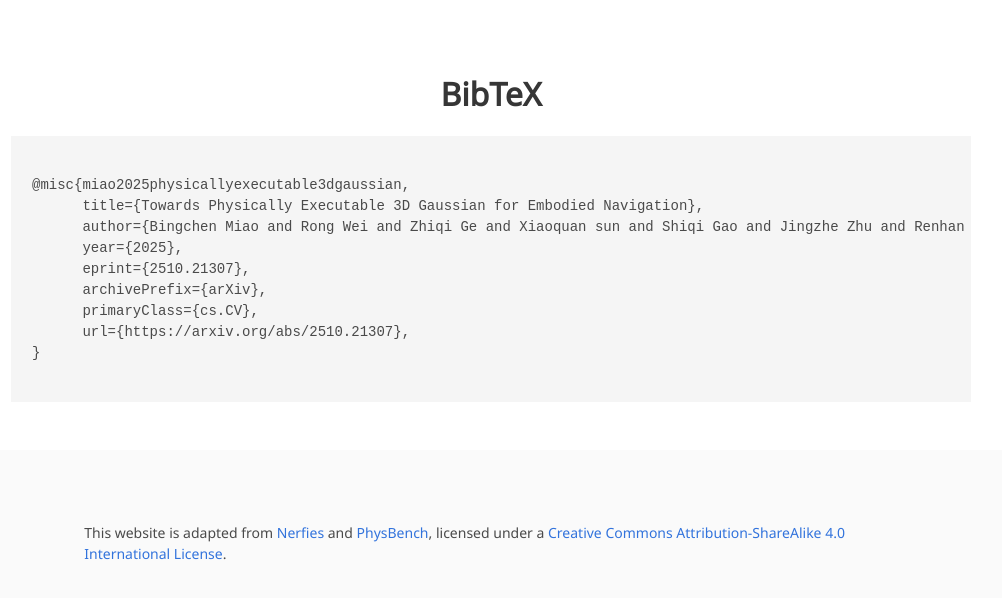
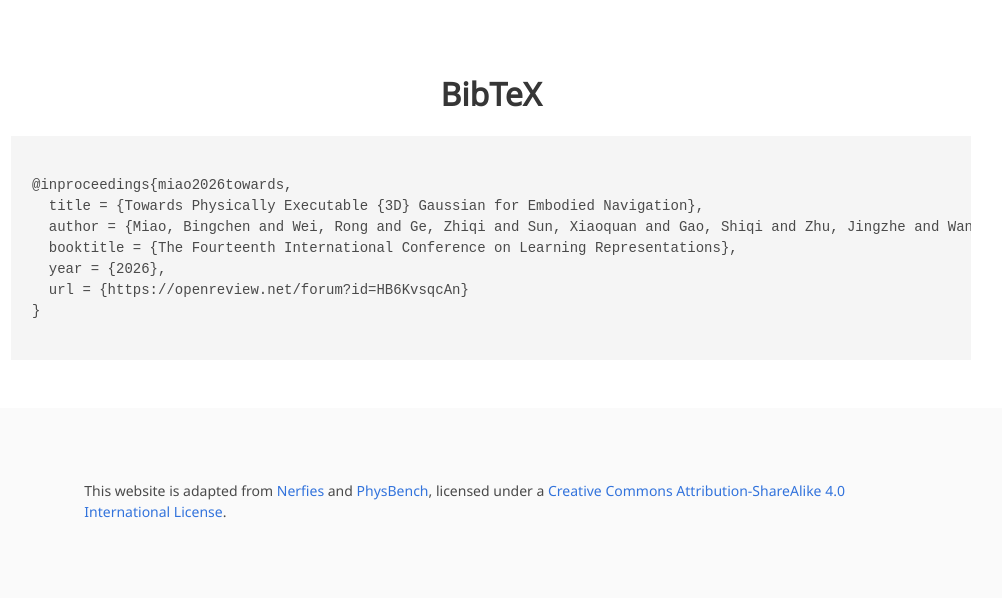
Before and after one commit to SAGE-3D/sage-3d.github.io, a plain HTML site: page index.html in a window 1280 px wide. Shown: the part 4533-5131 px from the top of the page, without its empty margins (149-1151 px from the left). Drawn offline with nearby package versions, Linux system fonts and the light colour scheme; some icons are missing; a web font is replaced by a local one.

Commit message:
Update paper citation for ICLR 2026

```diff
--- a/index.html
+++ b/index.html
@@ -305,14 +305,12 @@
   <div class="container is-max-desktop content">
     <h2 class="title is-3 has-text-centered">BibTeX</h2>
     <pre><code>
-@misc{miao2025physicallyexecutable3dgaussian,
-      title={Towards Physically Executable 3D Gaussian for Embodied Navigation},
-      author={Bingchen Miao and Rong Wei and Zhiqi Ge and Xiaoquan sun and Shiqi Gao and Jingzhe Zhu and Renhan Wang and Siliang Tang and Jun Xiao and Rui Tang and Juncheng Li},
-      year={2025},
-      eprint={2510.21307},
-      archivePrefix={arXiv},
-      primaryClass={cs.CV},
-      url={https://arxiv.org/abs/2510.21307},
+@inproceedings{miao2026towards,
+  title = {Towards Physically Executable {3D} Gaussian for Embodied Navigation},
+  author = {Miao, Bingchen and Wei, Rong and Ge, Zhiqi and Sun, Xiaoquan and Gao, Shiqi and Zhu, Jingzhe and Wang, Renhan and Tang, Siliang and Xiao, Jun and Tang, Rui and Li, Juncheng},
+  booktitle = {The Fourteenth International Conference on Learning Representations},
+  year = {2026},
+  url = {https://openreview.net/forum?id=HB6KvsqcAn}
 }
     </code></pre>
   </div>
```
